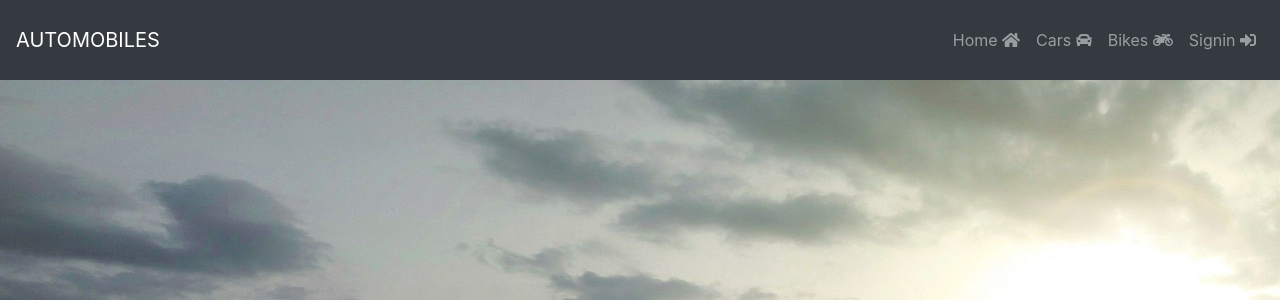
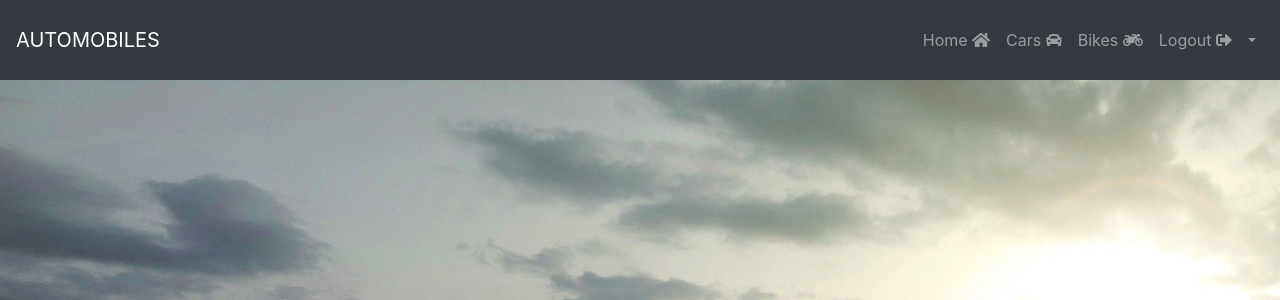
Before and after one commit to GreatGaurav/wdl-proj, a PHP site: page /wdl-proj/index.php in a window 1280 px wide. Shown: the top 300 px of the page. Run offline with PHP 8.4, Linux system fonts and the light colour scheme; the visitor is signed in with stand-in values (Sample User, id 1); some web fonts are replaced.

Commit message:
Improved links and login system.

```diff
--- a/includes/navbar.php
+++ b/includes/navbar.php
@@ -1,35 +1,34 @@
 <nav class="navbar navbar-expand-sm navbar-dark bg-dark sticky-top" style="height: 80px;">
-    <a href="../index.php" class="navbar-brand">AUTOMOBILES</a>
+    <a href="http://localhost/wdl-proj/" class="navbar-brand">AUTOMOBILES</a>
     <button class="navbar-toggler" data-toggle="collapse" data-target="#navbarMenu">
         <span class="navbar-toggler-icon"></span>
     </button>
     <div class="collapse navbar-collapse" id="navbarMenu">
         <ul class="navbar-nav ml-auto">
             <li class="nav-item">
-                <a href="../index.php" class="nav-link">
+                <a href="http://localhost/wdl-proj/" class="nav-link">
                     Home
                     <i class="fas fa-home"></i>
                 </a>
             </li>
             <li class="nav-item">
-                <a href="Cars/fetchcar.php" class="nav-link">
+                <a href="http://localhost/wdl-proj/cars/fetchcar.php" class="nav-link">
                     Cars
                     <i class="fas fa-car"></i>
                 </a>
             </li>
             <li class="nav-item">
-                <a href="Bikes/fetchbike.php" class="nav-link">
+                <a href="http://localhost/wdl-proj/bikes/fetchbike.php" class="nav-link">
                     Bikes
                     <i class="fas fa-motorcycle"></i>
                 </a>
             </li>
             <?php
                 // session_start();
-                if (isset($_SESSION['employeeID']) && isset($_GET['login'])) {
-                    if ($_GET['login'] == 'success') {
+                if (isset($_SESSION['employeeID'])) {
             ?>
                     <li class="nav-item">
-                            <a href="login/logout.php" class="nav-link">
+                        <a href="http://localhost/wdl-proj/login/logout.php" class="nav-link">
                             Logout
                             <i class="fas fa-sign-out-alt"></i>
                         </a>
@@ -44,11 +43,10 @@
                     </li>
             <?php
                 }
-                }
                 else {
             ?>
                     <li class="nav-item">
-                        <a href="login/index.php" class="nav-link">
+                        <a href="http://localhost/wdl-proj/login/index.php" class="nav-link">
                             Signin
                             <i class="fas fa-sign-in-alt"></i>
                         </a>
--- a/login/logout.php
+++ b/login/logout.php
@@ -1,4 +1,6 @@
 <?php
+    session_start();
+    session_unset();
     session_destroy();
-    header('Location: ../index.php?logout=success');
+    header('Location: http://localhost/wdl-proj/index.php?logout=success');
 ?>
```
Lines whose indentation alone changed are shown as unchanged.
